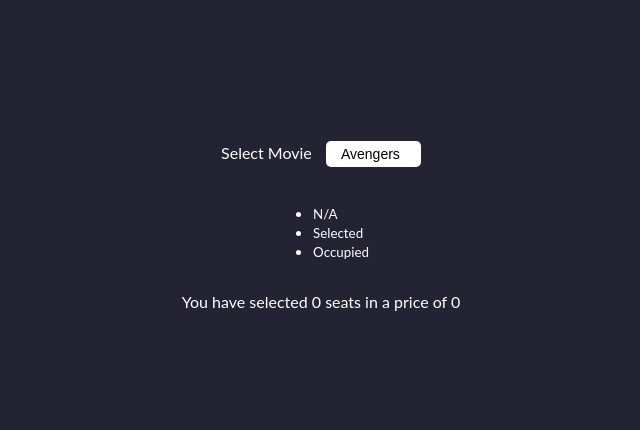
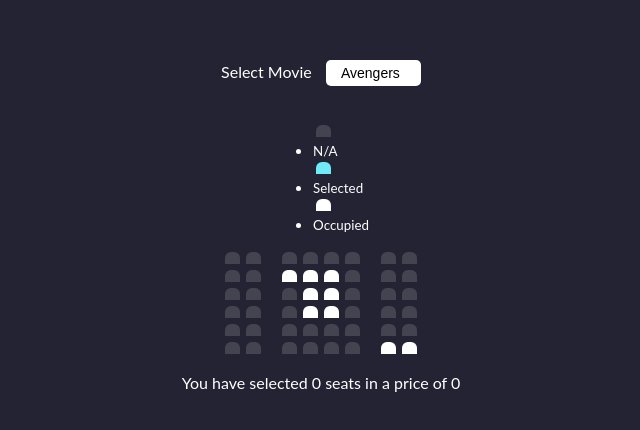
Before and after one commit to beckposts/20-Web-Projects-with-vanilla-javascript, a plain HTML site: page movie-seat-booking/index.html in a window 1280 px wide. Shown: the part 176-606 px from the top of the page, without its empty margins (319-959 px from the left). Drawn offline with Linux system fonts and the light colour scheme; a web font is replaced by a local one.

Commit message:
Seat Styling

```diff
--- a/movie-seat-booking/index.html
+++ b/movie-seat-booking/index.html
@@ -56,7 +56,6 @@
         <div class="row">
             <div class="seat"></div>
             <div class="seat"></div>
-            <div class="seat"></div>
             <div class="seat occupied"></div>
             <div class="seat occupied "></div>
             <div class="seat occupied "></div>
@@ -80,7 +79,7 @@
             <div class="seat"></div>
             <div class="seat occupied"></div>
             <div class="seat occupied"></div>
-            <div class="seat occupied"></div>
+            <div class="seat"></div>
             <div class="seat"></div>
             <div class="seat"></div>
         </div>
@@ -101,8 +100,8 @@
             <div class="seat"></div>
             <div class="seat"></div>
             <div class="seat"></div>
-            <div class="seat"></div>
-            <div class="seat"></div>
+            <div class="seat occupied"></div>
+            <div class="seat occupied"></div>
         </div>
     </div>
 
--- a/movie-seat-booking/style.css
+++ b/movie-seat-booking/style.css
@@ -31,3 +31,42 @@ body {
   -webkit-appearance: none;
   appearance: none;
 }
+
+.seat {
+  background-color: #444451;
+  height: 12px;
+  width: 15px;
+  margin: 3px;
+  border-top-left-radius: 6px;
+  border-top-right-radius: 6px;
+}
+
+.seat.selected {
+  background-color: #6feaf6;
+}
+
+.seat.occupied {
+  background-color: white;
+}
+
+.seat:nth-of-type(2) {
+  margin-right: 18px;
+}
+
+.seat:nth-last-of-type(2) {
+  margin-left: 18px;
+}
+
+.seat:not(.seat.occupied):hover {
+  cursor: pointer;
+  transform: scale(1.4);
+}
+
+.showcase .seat:not(.seat.occupied):hover {
+  cursor: pointer;
+  transform: scale(1.4);
+}
+
+.row {
+  display: flex;
+}
```
